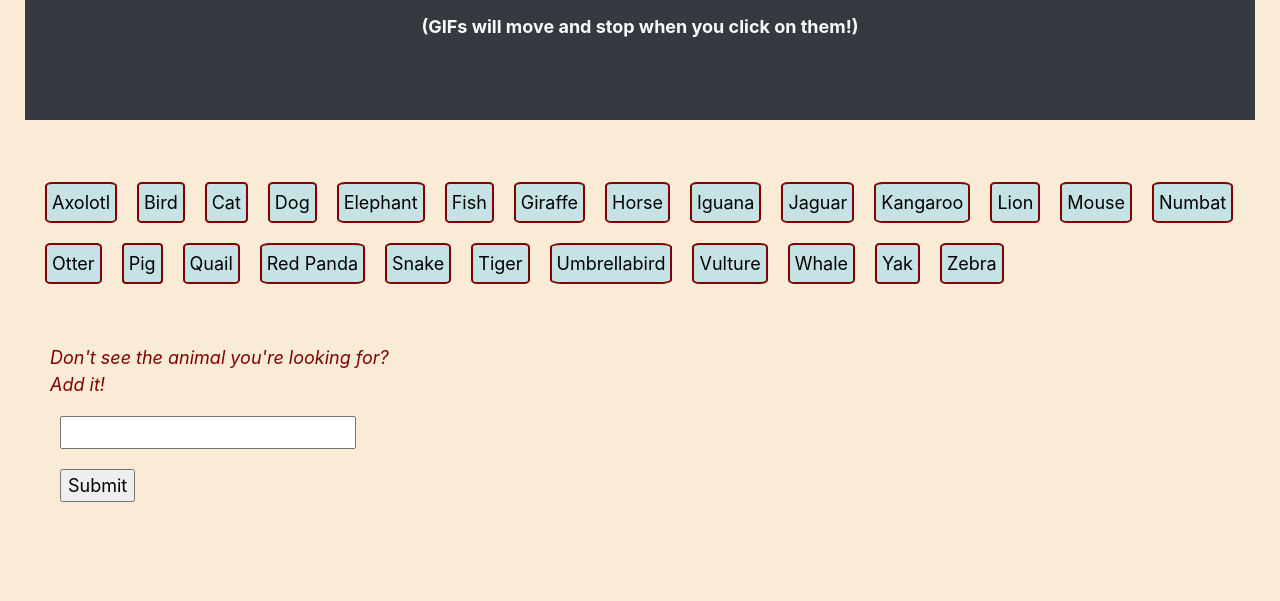
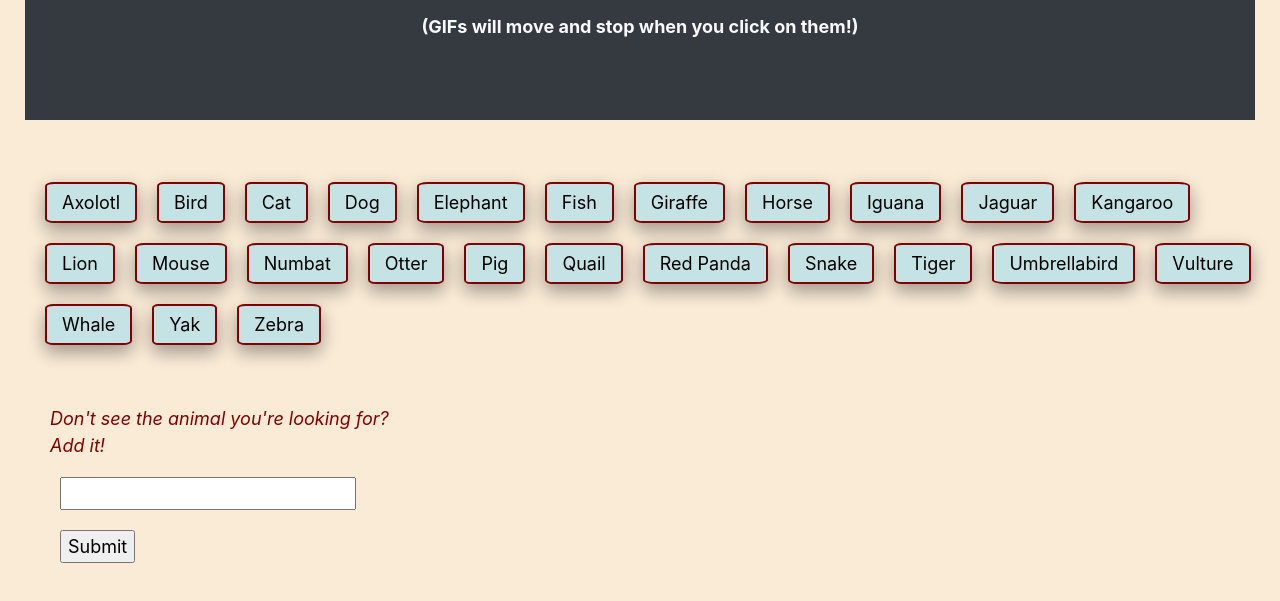
Before and after one commit to mrubenstein6192/Giphy_API, a plain HTML site: page index.html in a window 1280 px wide. Shown: the part 189-790 px from the top of the page. Drawn offline with nearby package versions, Linux system fonts and the light colour scheme.

Commit message:
buttons styling

```diff
--- a/css/style.css
+++ b/css/style.css
@@ -18,12 +18,13 @@ font-style: italic;
 
 button {
   background-color: rgb(197, 227, 228);
-  padding: 5px;
+  padding: 5px 15px;
   font-size: large;
   border-radius: 10%;
   border: 2px solid maroon;
   -webkit-transition-duration: 0.4s; /* Safari */
   transition-duration: 0.4s;
+  box-shadow: 0 8px 16px 0 rgba(0,0,0,0.2), 0 6px 20px 0 rgba(0,0,0,0.19);
 }
 button:hover {
   background-color: maroon; /* Green */
```
